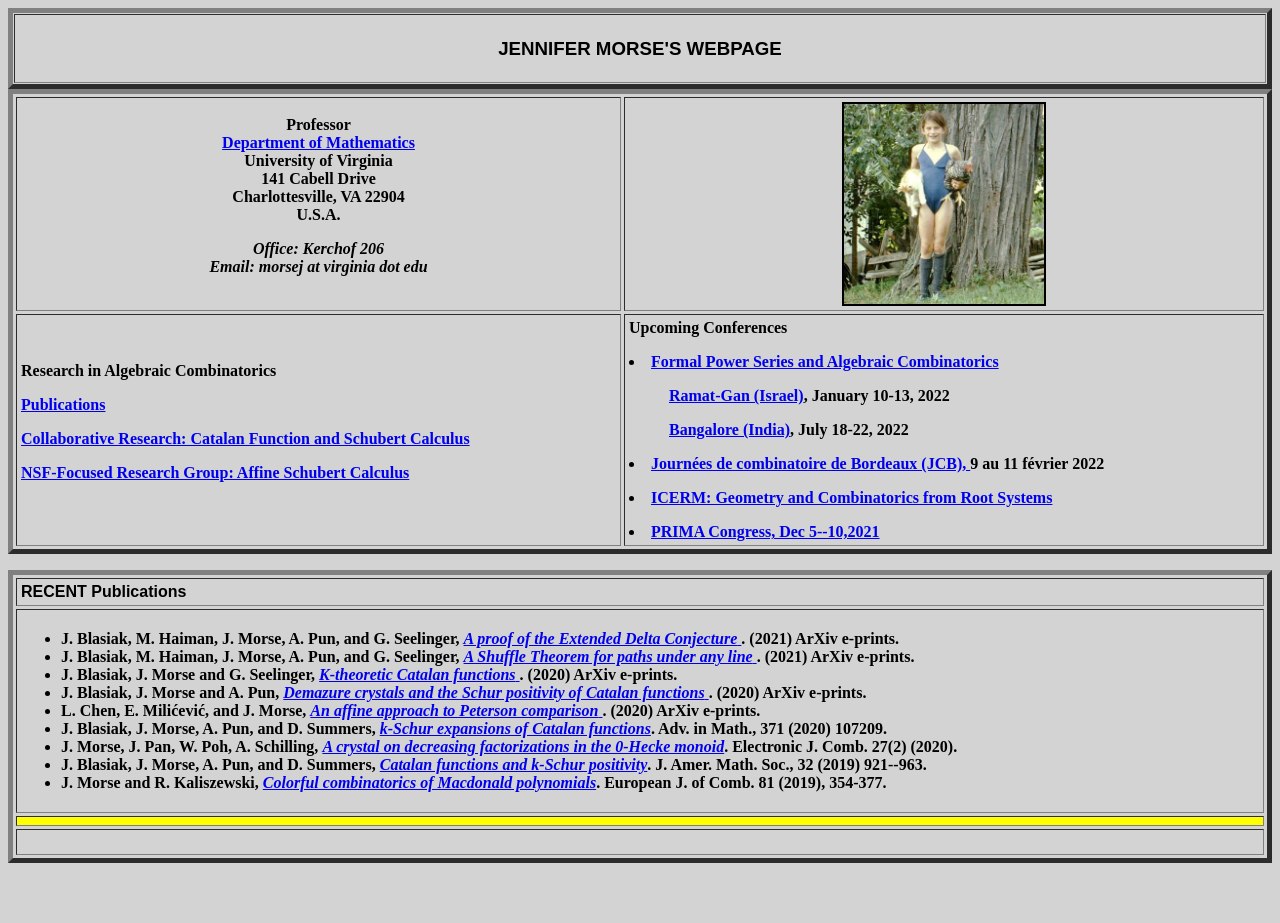
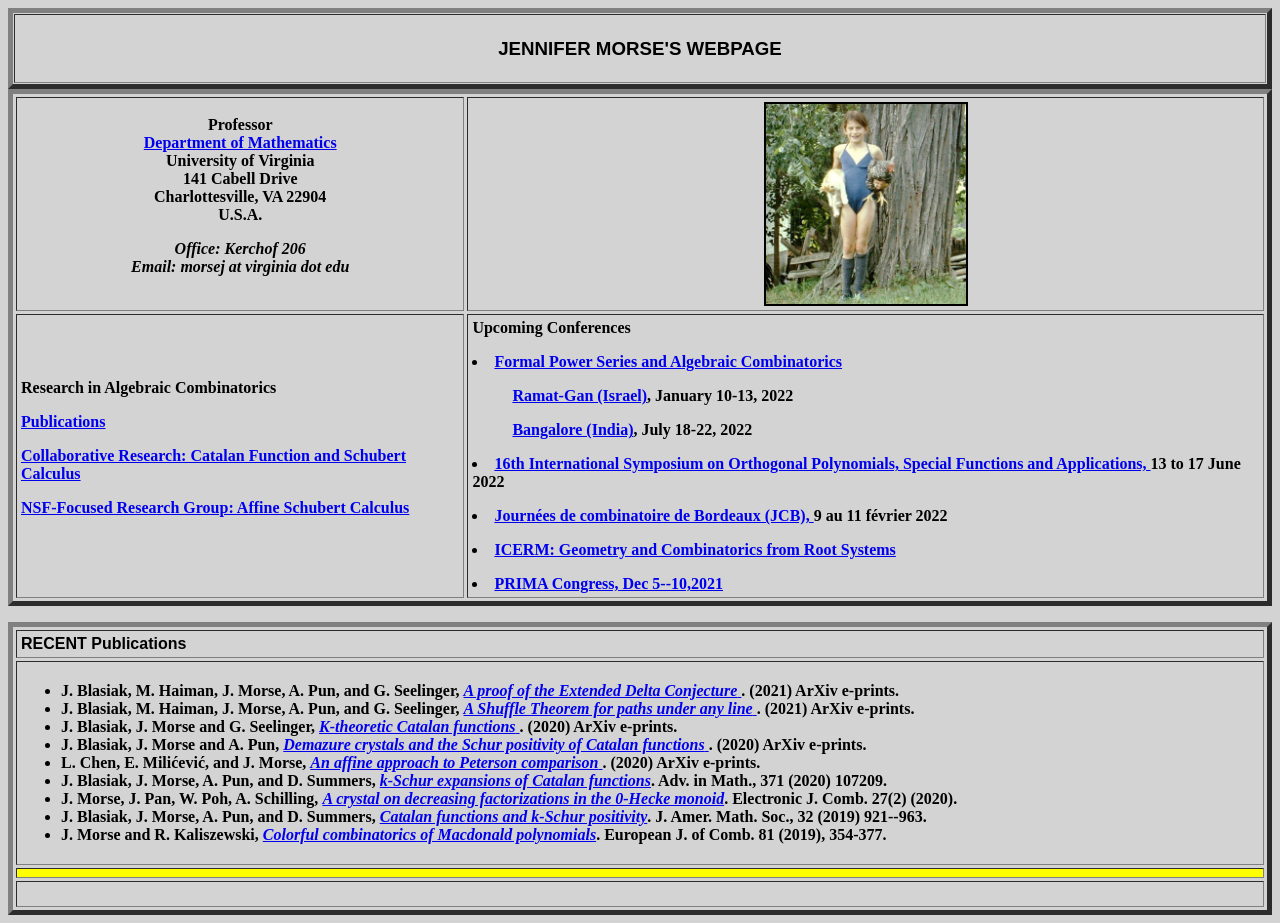
Before and after one commit to morsej123/morsej123.github.io, a plain HTML site: page index.html in a window 1280 px wide. Before the commit the page ends 871 px from the top, so only its background shows below. Drawn offline with Linux system fonts and the light colour scheme.

Commit message:
Update index.html

```diff
--- a/index.html
+++ b/index.html
@@ -85,6 +85,12 @@ Bangalore (India)</a>, July 18-22, 2022
 </ul>
 </li>
 <p>
+	<li>
+<a href="http://www.crm.umontreal.ca/2022/OPSFA22/index_e.php">
+	16th International Symposium on Orthogonal Polynomials, Special Functions and Applications,
+	</a>  13 to 17 June 2022
+	      </li>
+	<p>
 	<li>
 <a href="https://jcb.labri.fr/2022/">
 Journées de combinatoire de Bordeaux (JCB),
```
